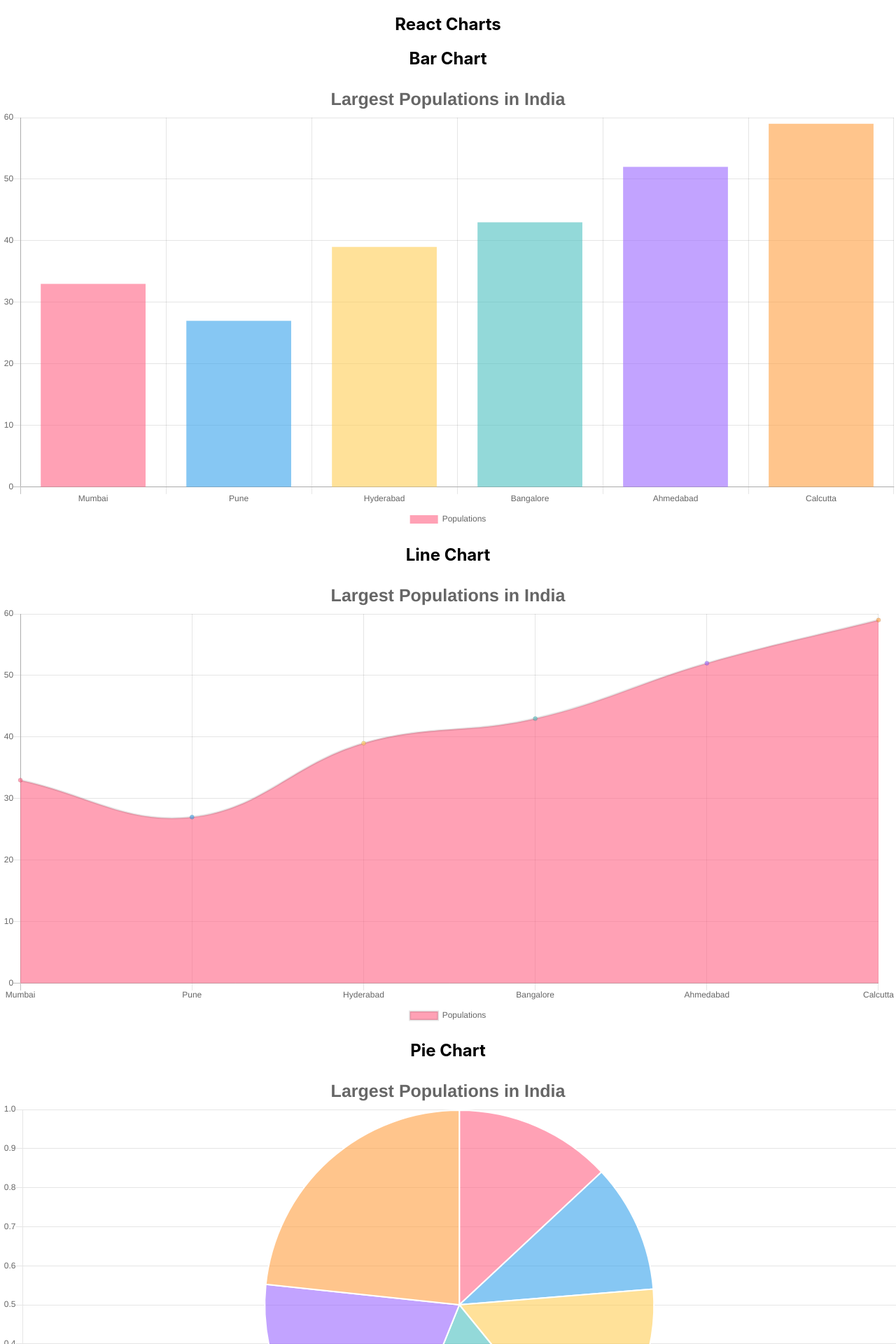
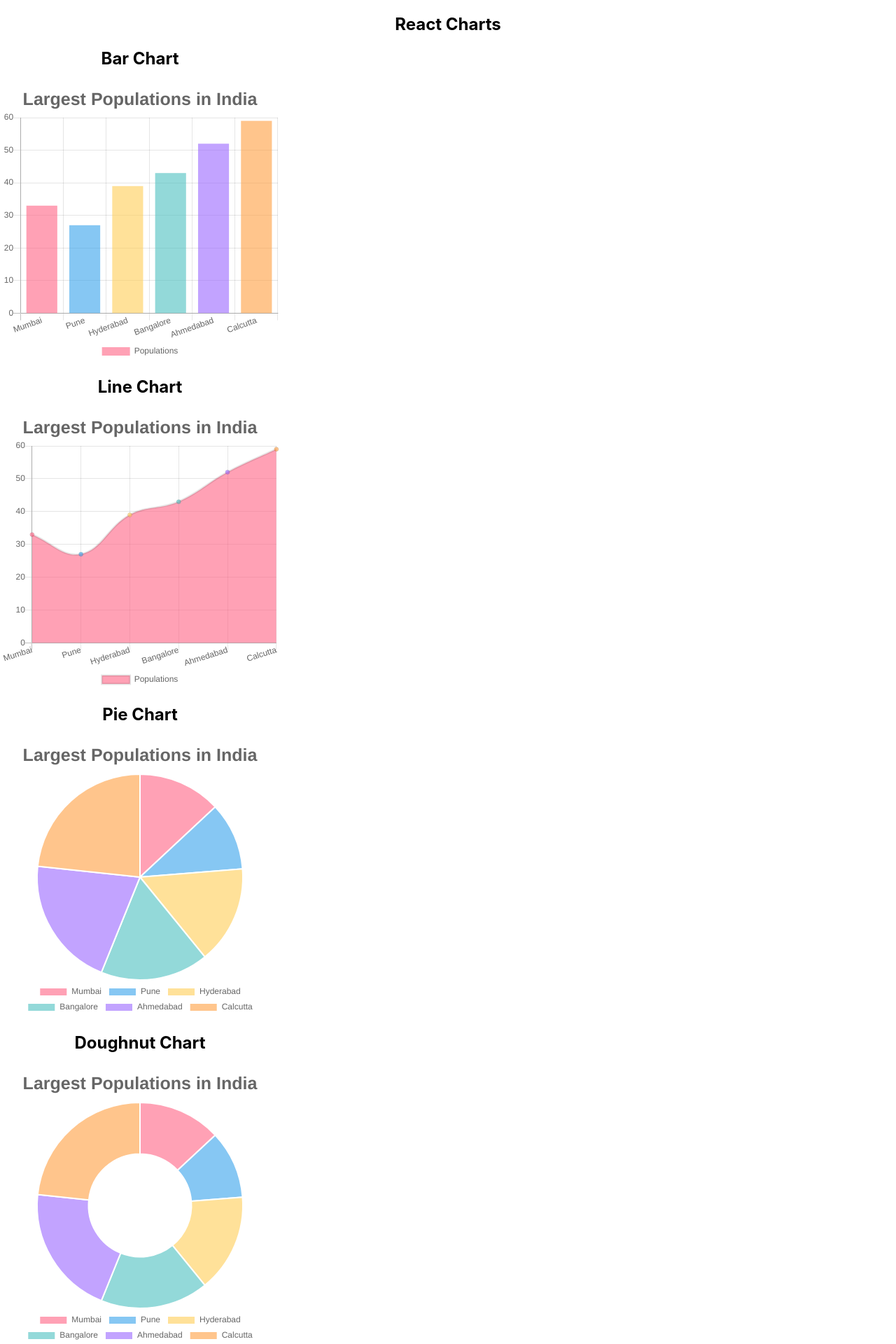
Before and after one commit to abhishekpandey878/reactCharts, a React (Create React App) app: page / in a window 1280 px wide. Shown: the top 1920 px of the page at 70% size. Built offline with nearby package versions, Linux system fonts and the light colour scheme.

Commit message:
chart resize with css

```diff
--- a/src/components/Linechart.js
+++ b/src/components/Linechart.js
@@ -17,18 +17,21 @@ class Chart extends Component {
 
   render() {
     return (
-      <div className="chart">
+      <div className="chart" style={{ width: "400px", height: "400px" }}>
         <h2>Bar Chart</h2>
         <Bar
           data={this.state.chartData}
           options={{
-            responsive:true,
+            maintainAspectRatio: false,
+            responsive: true,
             scales: {
-                yAxes: [{
-                    ticks: {
-                        beginAtZero: true
-                    }
-                }]
+              yAxes: [
+                {
+                  ticks: {
+                    beginAtZero: true,
+                  },
+                },
+              ],
             },
             title: {
               display: this.props.displayTitle,
@@ -46,13 +49,16 @@ class Chart extends Component {
         <Line
           data={this.state.chartData}
           options={{
-            responsive:true,
+            maintainAspectRatio: false,
+            responsive: true,
             scales: {
-                yAxes: [{
-                    ticks: {
-                        beginAtZero: true
-                    }
-                }]
+              yAxes: [
+                {
+                  ticks: {
+                    beginAtZero: true,
+                  },
+                },
+              ],
             },
             title: {
               display: this.props.displayTitle,
@@ -70,14 +76,8 @@ class Chart extends Component {
         <Pie
           data={this.state.chartData}
           options={{
-            responsive:true,
-            scales: {
-                yAxes: [{
-                    ticks: {
-                        beginAtZero: true
-                    }
-                }]
-            },
+            maintainAspectRatio: false,
+            responsive: true,
             title: {
               display: this.props.displayTitle,
               text: "Largest Populations in India",
@@ -94,14 +94,8 @@ class Chart extends Component {
         <Doughnut
           data={this.state.chartData}
           options={{
-            responsive:true,
-            scales: {
-                yAxes: [{
-                    ticks: {
-                        beginAtZero: true
-                    }
-                }]
-            },
+            maintainAspectRatio: false,
+            responsive: true,
             title: {
               display: this.props.displayTitle,
               text: "Largest Populations in India",
```
